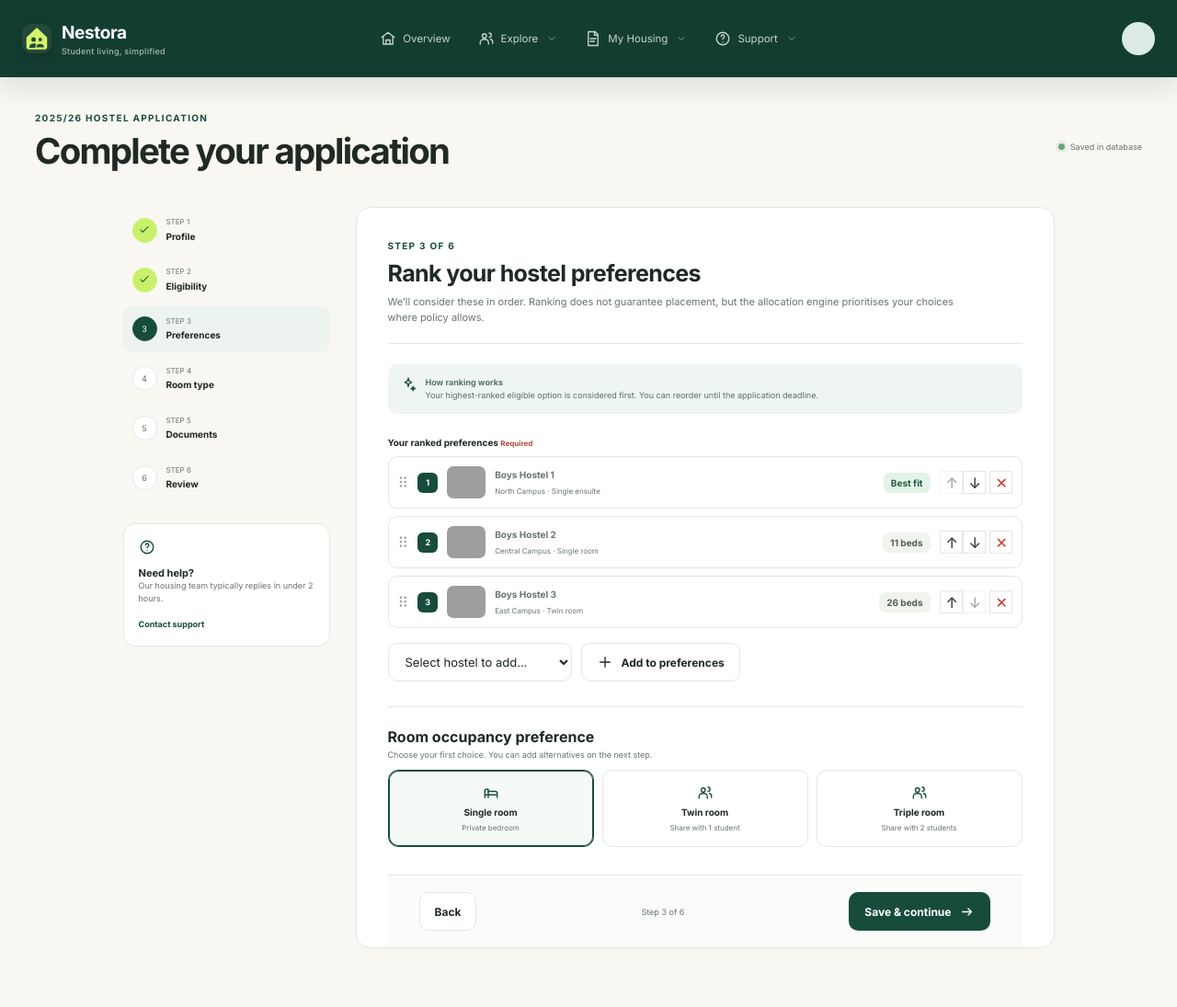
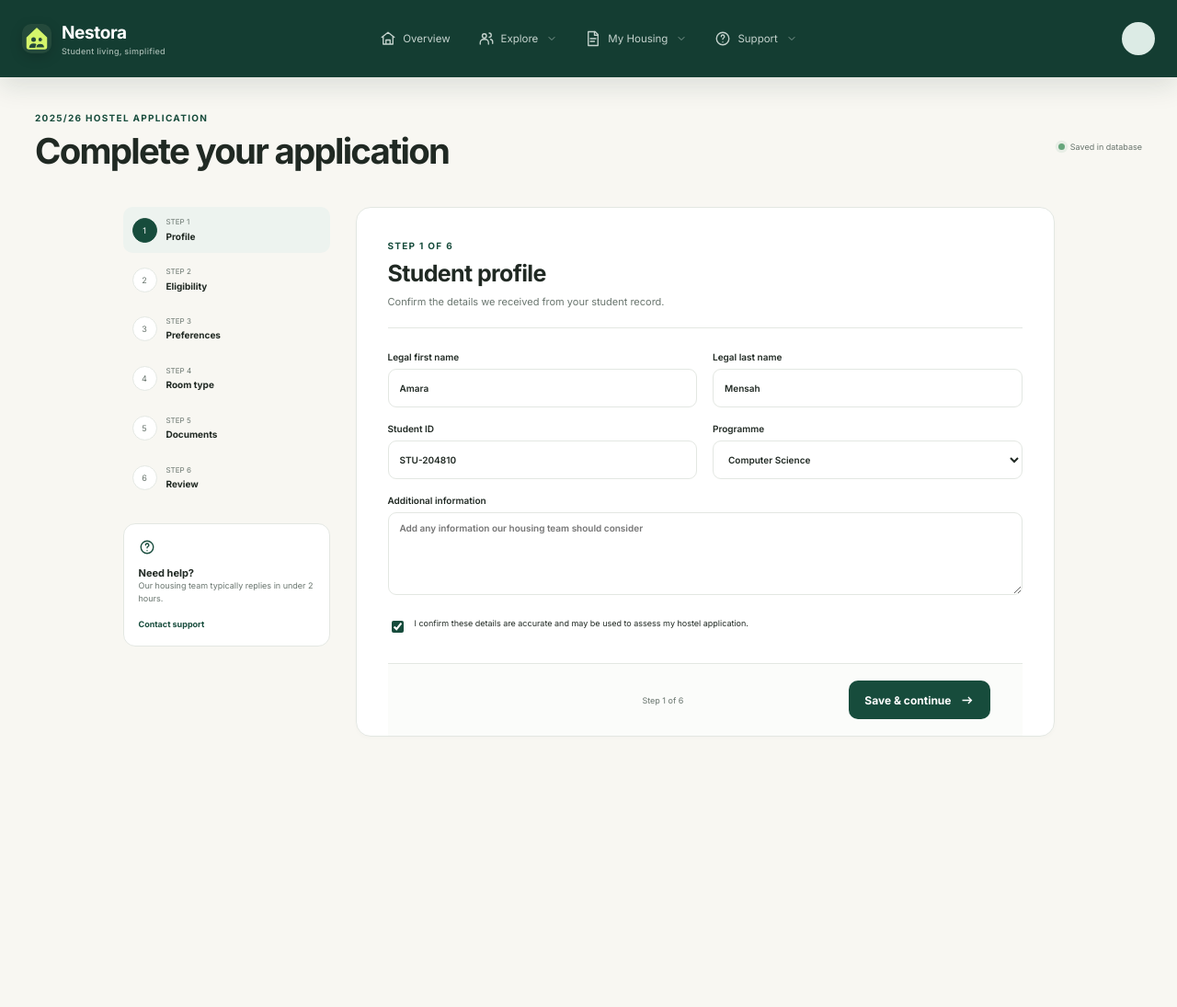
Before and after one commit to Harry-shetty/HostelManagementApplication, a Django app: template frontend/templates/student/application.html in a window 1280 px wide. Shown: the whole page at 92% size. After the commit the page ends 801 px from the top, so only its background shows below. Run offline with Django 5.2, Linux system fonts and the light colour scheme; the template is opened without the code that fills it, so the values that code supplies are empty; grey boxes are pictures that could not be loaded.

Commit message:
Fix application wizard to start step-by-step from Step 1 Profile

```diff
--- a/frontend/templates/student/application.html
+++ b/frontend/templates/student/application.html
@@ -70,28 +70,28 @@
 
     <div class="wizard-layout">
         <aside class="wizard-steps">
-            <button type="button" class="done" onclick="goToStep(0)">
-                <span>{% icon 'check' 14 %}</span>
+            <button type="button" class="active" id="step-tab-0" onclick="goToStep(0)">
+                <span id="step-num-0">1</span>
                 <p><small>STEP 1</small><strong>Profile</strong></p>
             </button>
-            <button type="button" class="done" onclick="goToStep(1)">
-                <span>{% icon 'check' 14 %}</span>
+            <button type="button" id="step-tab-1" onclick="goToStep(1)">
+                <span id="step-num-1">2</span>
                 <p><small>STEP 2</small><strong>Eligibility</strong></p>
             </button>
-            <button type="button" class="active" id="step-tab-2" onclick="goToStep(2)">
-                <span>3</span>
+            <button type="button" id="step-tab-2" onclick="goToStep(2)">
+                <span id="step-num-2">3</span>
                 <p><small>STEP 3</small><strong>Preferences</strong></p>
             </button>
             <button type="button" id="step-tab-3" onclick="goToStep(3)">
-                <span>4</span>
+                <span id="step-num-3">4</span>
                 <p><small>STEP 4</small><strong>Room type</strong></p>
             </button>
             <button type="button" id="step-tab-4" onclick="goToStep(4)">
-                <span>5</span>
+                <span id="step-num-4">5</span>
                 <p><small>STEP 5</small><strong>Documents</strong></p>
             </button>
             <button type="button" id="step-tab-5" onclick="goToStep(5)">
-                <span>6</span>
+                <span id="step-num-5">6</span>
                 <p><small>STEP 6</small><strong>Review</strong></p>
             </button>
 
@@ -109,7 +109,7 @@
                 {% csrf_token %}
 
                 <!-- Step 0: Profile -->
-                <div class="wizard-form-step" id="form-step-0" style="display: none;">
+                <div class="wizard-form-step" id="form-step-0" style="display: block;">
                     <div class="form-heading">
                         <span class="eyebrow">STEP 1 OF 6</span>
                         <h2>Student profile</h2>
@@ -175,7 +175,7 @@
                 </div>
 
                 <!-- Step 2: Preferences -->
-                <div class="wizard-form-step" id="form-step-2">
+                <div class="wizard-form-step" id="form-step-2" style="display: none;">
                     <div class="form-heading">
                         <span class="eyebrow">STEP 3 OF 6</span>
                         <h2>Rank your hostel preferences</h2>
@@ -408,8 +408,8 @@
 
                 <!-- Form Footer -->
                 <div class="form-footer">
-                    <button class="btn btn-secondary" id="form-back-btn" type="button" onclick="prevStep()">Back</button>
-                    <span id="form-step-indicator">Step 3 of 6</span>
+                    <button class="btn btn-secondary" id="form-back-btn" type="button" onclick="prevStep()" style="visibility: hidden;">Back</button>
+                    <span id="form-step-indicator">Step 1 of 6</span>
                     <button class="btn btn-primary" id="form-next-btn" type="button" onclick="nextStep()">
                         Save &amp; continue {% icon 'arrow' 17 %}
                     </button>
@@ -422,18 +422,19 @@
 
 {% block extra_scripts %}
 <script>
-    let activeStep = 2;
+    let activeStep = 0;
     const totalSteps = 6;
 
     function goToStep(step) {
         activeStep = step;
         renderWizard();
+        window.scrollTo({ top: 0, behavior: 'smooth' });
     }
 
     function editExistingApplication() {
         document.getElementById('application-confirmation').style.display = 'none';
         document.getElementById('application-wizard').style.display = 'block';
-        goToStep(2);
+        goToStep(0);
         window.scrollTo({ top: 0, behavior: 'smooth' });
     }
 
@@ -441,6 +442,7 @@
         if (activeStep < totalSteps - 1) {
             activeStep++;
             renderWizard();
+            window.scrollTo({ top: 0, behavior: 'smooth' });
         } else {
             submitApplication();
         }
@@ -450,6 +452,7 @@
         if (activeStep > 0) {
             activeStep--;
             renderWizard();
+            window.scrollTo({ top: 0, behavior: 'smooth' });
         }
     }
 
@@ -459,9 +462,25 @@
             if (el) el.style.display = (i === activeStep) ? 'block' : 'none';
 
             const tab = document.getElementById(`step-tab-${i}`);
+            const numSpan = document.getElementById(`step-num-${i}`);
             if (tab) {
-                tab.className = (i === activeStep) ? 'active' : (i < activeStep ? 'done' : '');
+                if (i === activeStep) {
+                    tab.className = 'active';
+                    if (numSpan) numSpan.textContent = i + 1;
+                } else if (i < activeStep) {
+                    tab.className = 'done';
+                    if (numSpan) numSpan.innerHTML = `<svg width="14" height="14" viewBox="0 0 24 24" fill="none" stroke="currentColor" stroke-width="2.5"><polyline points="20 6 9 17 4 12"/></svg>`;
+                } else {
+                    tab.className = '';
+                    if (numSpan) numSpan.textContent = i + 1;
+                }
             }
+        }
+
+        const backBtn = document.getElementById('form-back-btn');
+        if (backBtn) {
+            backBtn.style.visibility = (activeStep === 0) ? 'hidden' : 'visible';
+            backBtn.disabled = (activeStep === 0);
         }
 
         // Update live review labels if stepping to Step 5
@@ -477,6 +496,10 @@
             nextBtn.innerHTML = `Save & continue <svg width="17" height="17" viewBox="0 0 24 24" fill="none" stroke="currentColor" stroke-width="1.8"><path d="M5 12h14m-5-5 5 5-5 5"/></svg>`;
         }
     }
+
+    document.addEventListener('DOMContentLoaded', function() {
+        renderWizard();
+    });
 
     function updateReviewSummaries() {
         const fn = document.getElementById('app-first-name')?.value || '';
```
